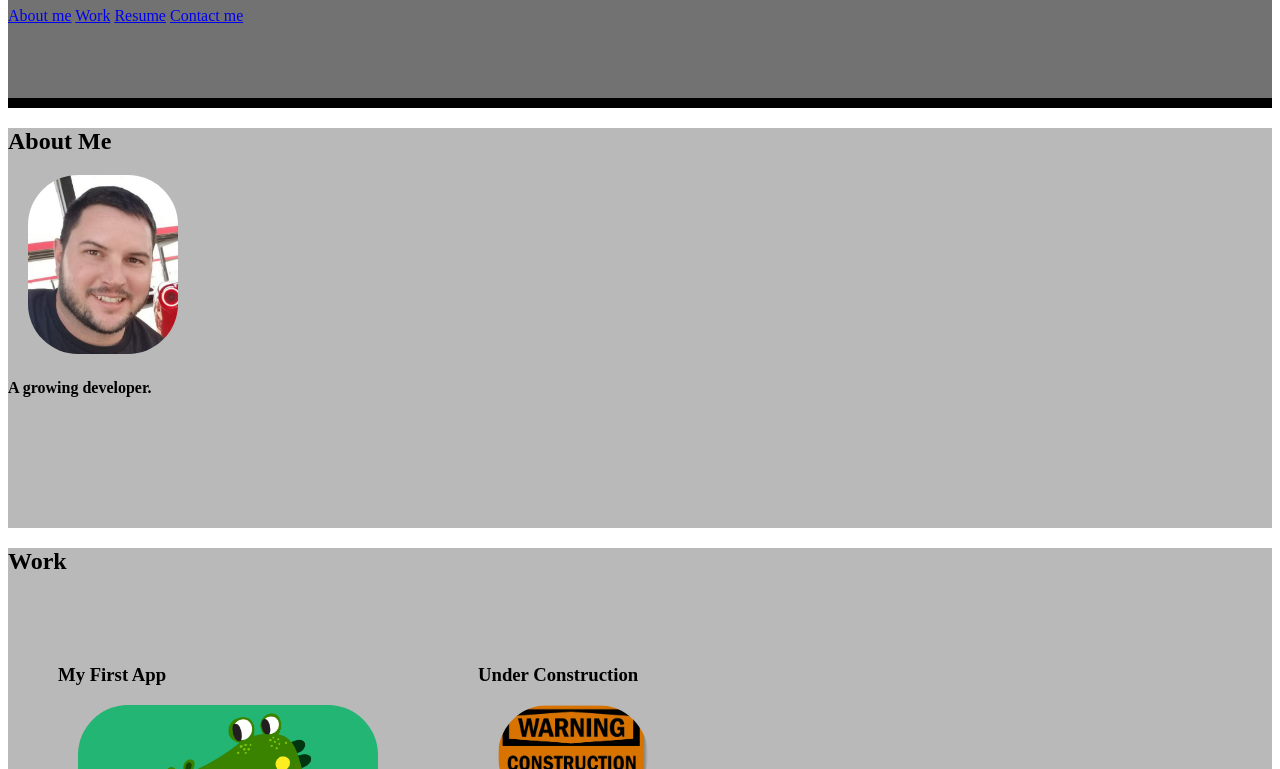
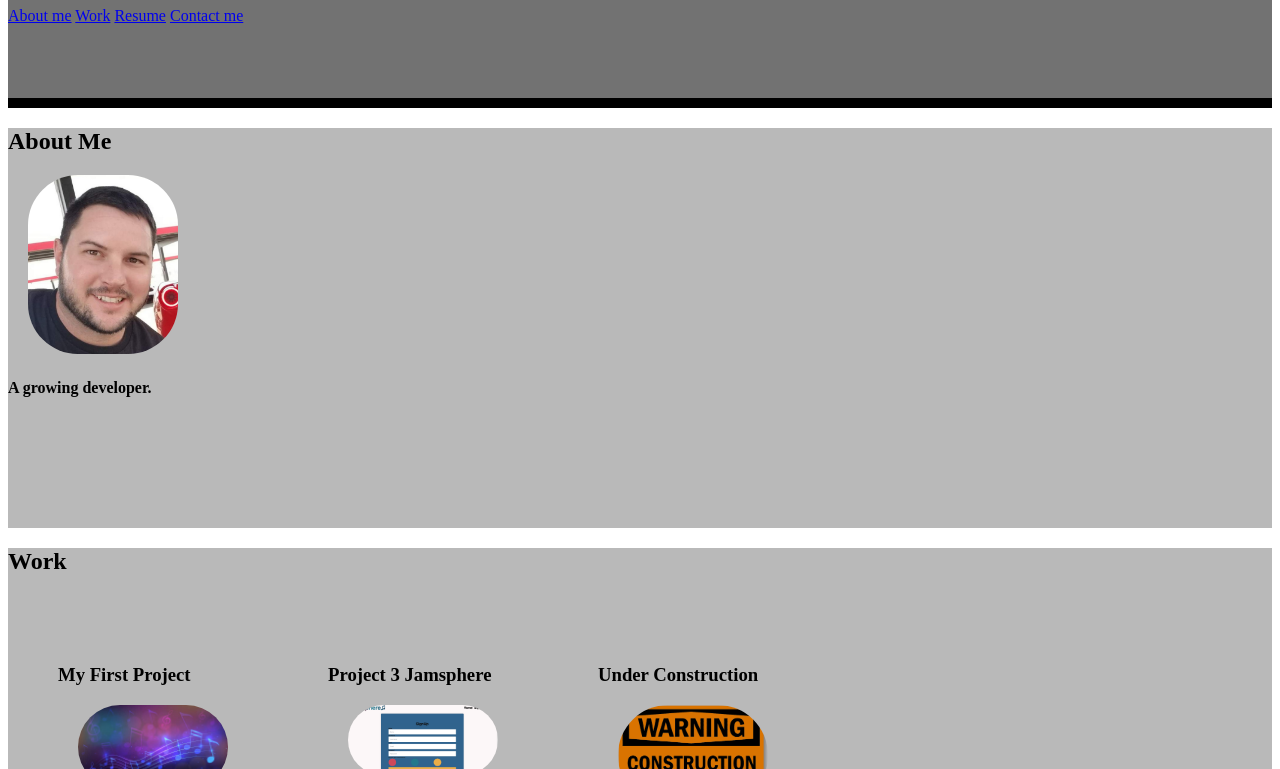
Before and after one commit to patrickdmorgan/my-portfolio, a plain HTML site: page Index.html in a window 1280 px wide. Shown: the part 73-842 px from the top of the page. Drawn offline with Linux system fonts and the light colour scheme.

Commit message:
added project 3 Jamsphere

```diff
--- a/Index.html
+++ b/Index.html
@@ -39,12 +39,16 @@
         <h1>Work</h1>
         <div class="flex">
           <div class="apps">
-            <h3>My First App</h3>
-            <a  href="https://is4-ssl.mzstatic.com/image/thumb/Purple113/v4/12/7d/50/127d50a1-247f-6932-4f09-cb84172b95ee/MatchItUp1-0-1x_U007emarketing-0-85-220-7.jpeg/1024x1024.jpg"><img id="first-img" src="images/Myfirstapp.png"></a>
+            <h3>My First Project</h3>
+            <a href="https://jrocksymphonia.github.io/project-1/"><img src="images/music 1.jpeg" /></a>
+          </div>
+          <div class="apps">
+            <h3>Project 3 Jamsphere </h3>
+            <a href="https://jamsphere-ad4807320222.herokuapp.com/"><img src="./images/Jamsphere.png" /></a>
           </div>
           <div class="apps">
             <h3>Under Construction</h3>
-            <a  href="https://ps.w.org/easy-under-construction/assets/banner-772x250.png?rev=2417171"><img src="images/construction zone.png"></a>
+            <a href=""><img src="images/construction zone.png"></a>
           </div>
         </div>
     </section>
```
Also changed, not shown: images/Jamsphere.png (added), images/music 1.jpeg (added).
